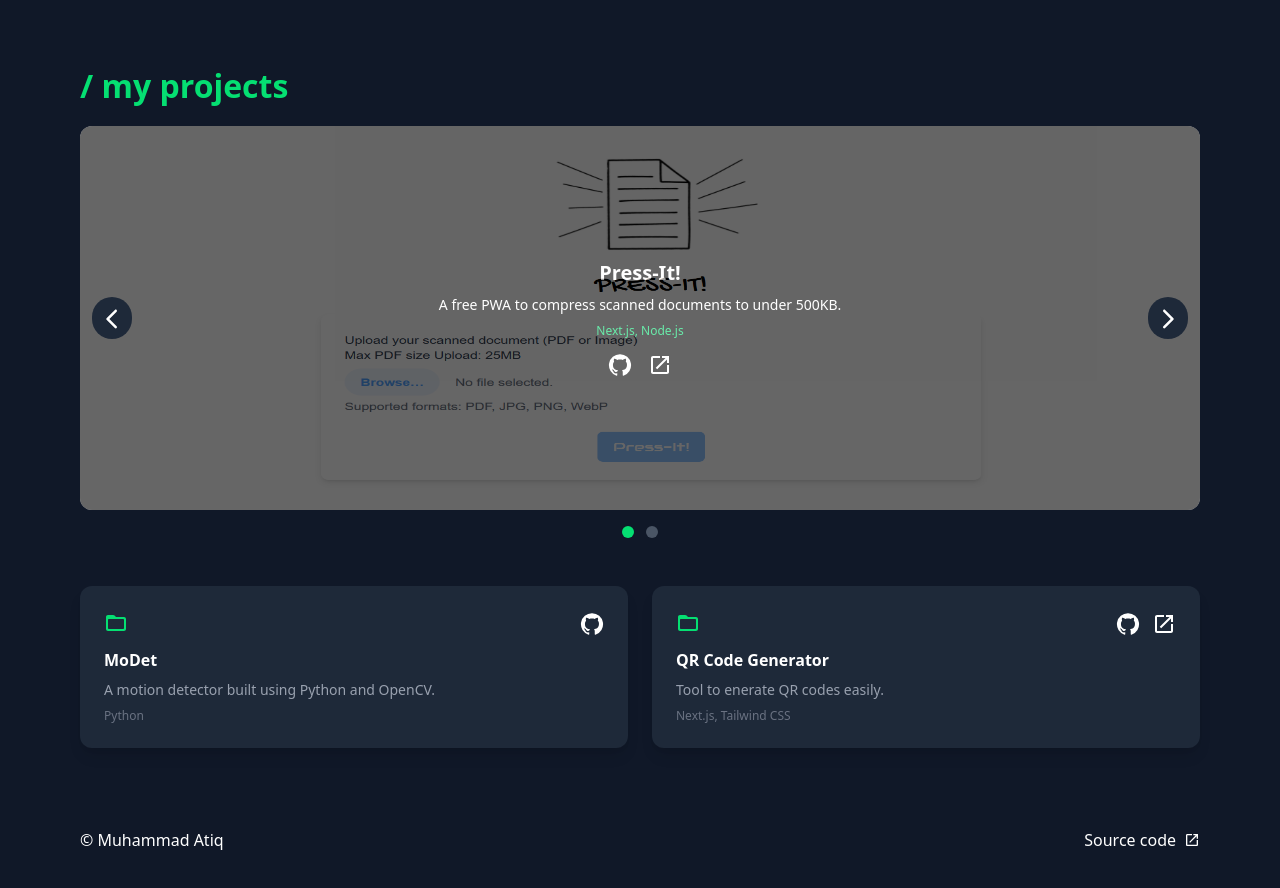
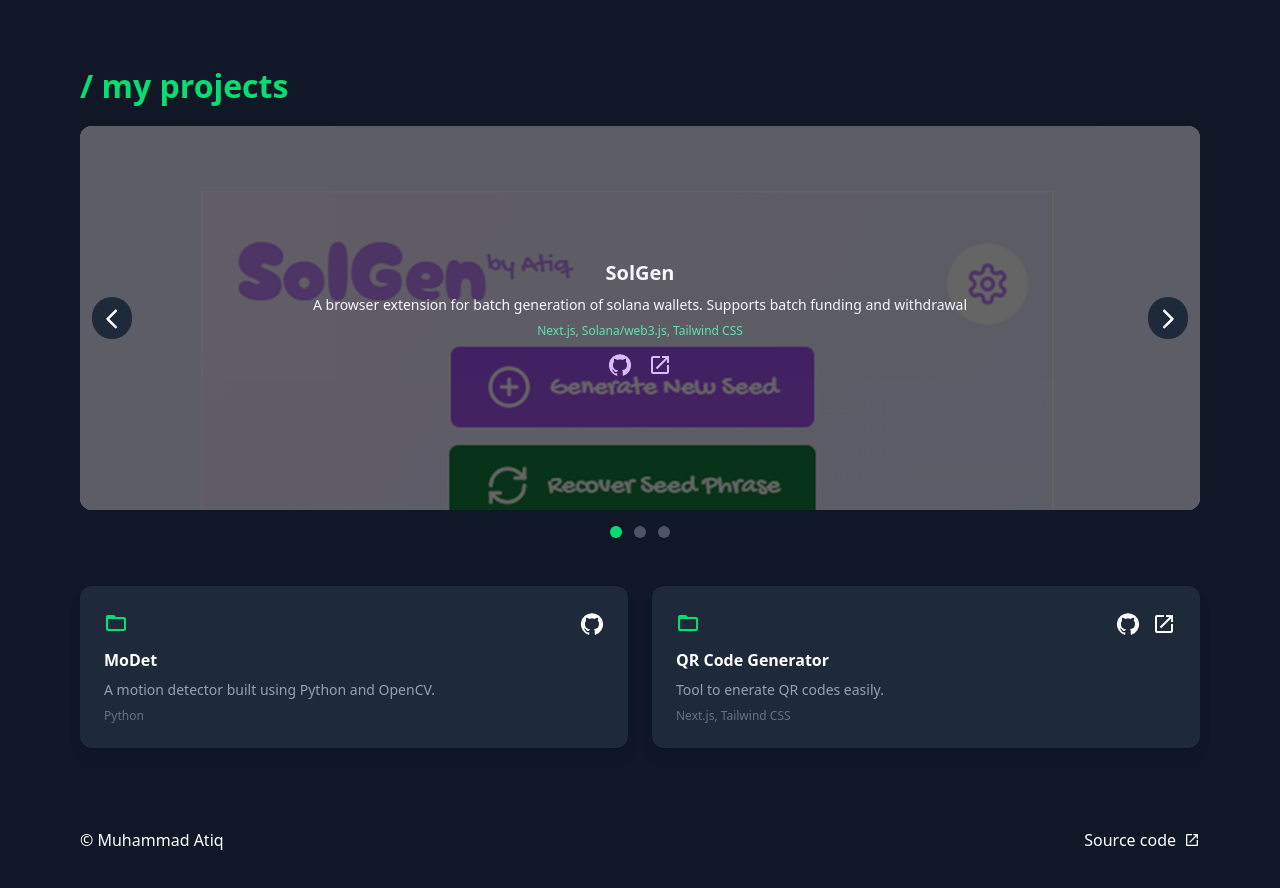
Before and after one commit to maybeAtiq/Atiq, a React (Vite) app: page / in a window 1280 px wide. Shown: the part 1720-2608 px from the top of the page. Built offline with nearby package versions, Linux system fonts and the light colour scheme; a web font is replaced by a local one.

Commit message:
updated email

```diff
--- a/src/components/Introduction.jsx
+++ b/src/components/Introduction.jsx
@@ -28,7 +28,7 @@
           {/* Contact Button */}
           <div className="mx-auto w-fit">
           <a
-            href="mailto:atiqqq0@gmail.com"
+            href="mailto:hello@maybeatiq.dev"
             className="mt-6 inline-flex items-center border border-green-400 text-green-400 px-4 py-4 rounded-lg hover:border-green-600 transition"
           >
             <EmailIcon className="w-5 h-5 mr-2" />
--- a/src/components/Navbar.jsx
+++ b/src/components/Navbar.jsx
@@ -15,7 +15,7 @@
                 <a href="#projects">Projects</a>
             </div>
             <div className="flex gap-4 w-full md:w-fit justify-end">
-                <a href="mailto:atiqqq0@gmail.com" className="md:block hidden">
+                <a href="mailto:hello@maybeatiq.dev" className="md:block hidden">
                     <EmailRoundedIcon style={{ fontSize: 20 }}/>
                 </a>
                 <a href="https://github.com/maybeatiq" target="_blank">
--- a/src/components/Projects.jsx
+++ b/src/components/Projects.jsx
@@ -8,6 +8,14 @@
 
 
 const spotlightProjects = [
+    {
+    title: "SolGen",
+    desc: "A browser extension for batch generation of solana wallets. Supports batch funding and withdrawal",
+    techStack: "Next.js, Solana/web3.js, Tailwind CSS",
+    link: "",
+    open: "",
+    image: "/assets/solgen.png",
+  },
   {
     title: "Press-It!",
     desc: "A free PWA to compress scanned documents to under 500KB.",
@@ -22,14 +30,6 @@
     open: "https://retro-reels-ticket.vercel.app/",
     image: "/assets/retro1.png",
   },
-  // {
-  //   title: "SolGen",
-  //   desc: "A chrome extension for generating multiple solana wallets seed phrases at once.",
-  //   techStack: "Next.js, Solana.js",
-  //   link: "",
-  //   open: "",
-  //   image: "",
-  // },
   // {
   //   title: "Street10 Pizza",
   //   desc: "Pizza ordering and delivery website for Street10",
@@ -102,7 +102,7 @@
             <img
               src={spotlightProjects[currentProject].image}
               alt={spotlightProjects[currentProject].title}
-              className="w-full h-full object-contain md:object-fill bg-white"
+              className="w-full h-full object-cover md:object-top"
             />
             <div className="absolute inset-0 bg-black opacity-60 flex flex-col justify-center items-center text-white text-center p-4">
               <h3 className="text-xl font-semibold">{spotlightProjects[currentProject].title}</h3>
```
Also changed, not shown: public/assets/solgen.png (added), public/logo.png.
